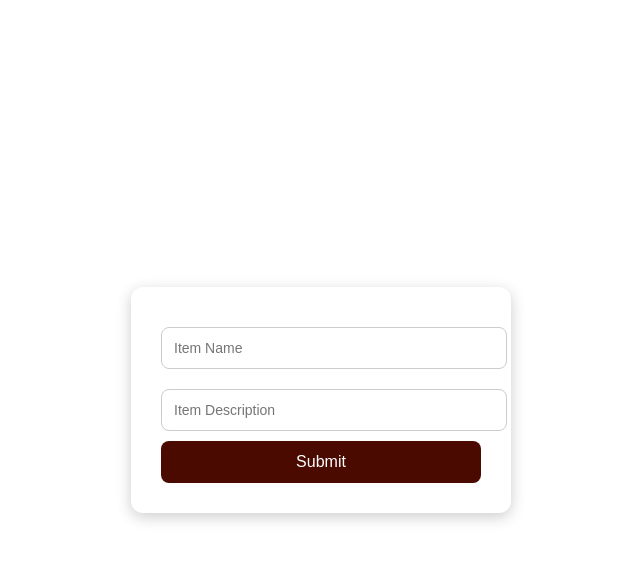
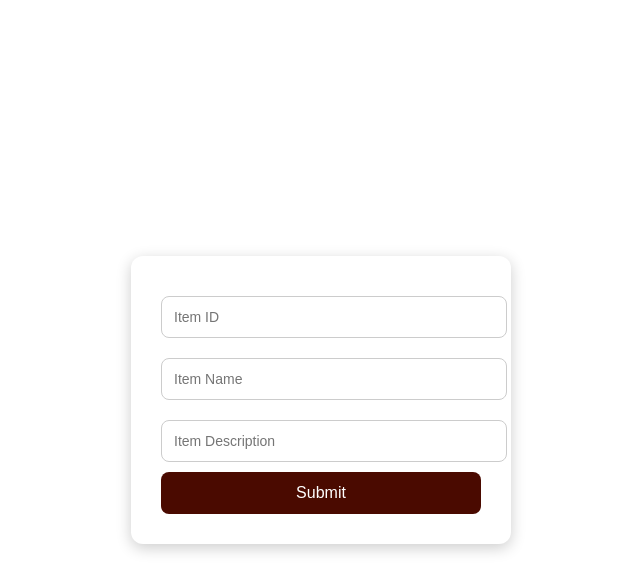
Before and after one commit to usman20066l/flask-proj, a Flask app: page / in a window 1280 px wide. Shown: the top 584 px of the page, without its empty margins (319-959 px from the left). Run offline with Flask 3, Linux system fonts and the light colour scheme.

Commit message:
Added Item UUID field

```diff
--- a/templates/index.html
+++ b/templates/index.html
@@ -62,6 +62,8 @@
 
         <form action="/submittodoitem" method="POST">
 
+            <input type="text" name="itemID" placeholder="Item ID">
+
             <input type="text" name="itemName" placeholder="Item Name">
 
             <input type="text" name="itemDescription" placeholder="Item Description">
```
